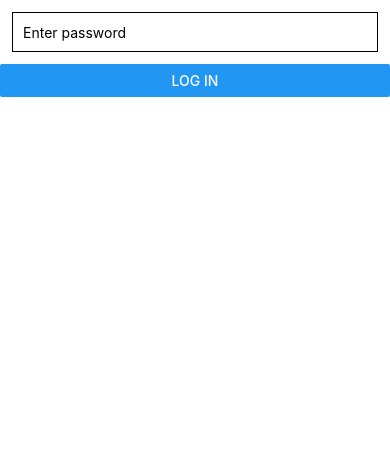
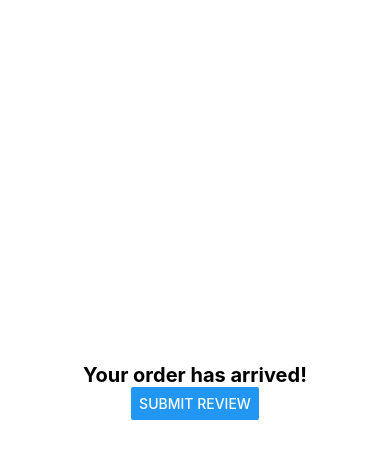
Before and after one commit to aviv7/guests_app, a React Native app: screen / in a window 390 px wide. Shown: the top 458 px of the page. Built offline with nearby package versions, Linux system fonts and the light colour scheme.

Commit message:
created review page with rating

```diff
--- a/App.tsx
+++ b/App.tsx
@@ -9,6 +9,7 @@
  */
 
 import React from 'react';
+import { ReviewPage } from './src/View/Review';
 // import {
 //   Alert,
 //   Button,
@@ -19,11 +20,12 @@ import ConnectController from './src/ViewController/ConnectController';
 const App = () => {
 
   return (
-    <ConnectController/>
+  //  <ConnectController/>
     // <SafeAreaView>
     //   <Button title="press"
     //   onPress={()=> {Alert.alert("works"); console.log("log")}}/>
     // </SafeAreaView>
+    <ReviewPage/>
   );
 };
 
--- a/package.json
+++ b/package.json
@@ -16,6 +16,8 @@
     "react": "17.0.2",
     "react-native": "0.68.1",
     "react-native-geolocation-service": "^5.3.0-beta.4",
+    "react-native-modal": "^13.0.1",
+    "react-native-ratings": "^8.1.0",
     "socket.io-client": "^4.5.0"
   },
   "devDependencies": {
--- /dev/null
+++ b/src/Components/Modal.tsx
@@ -0,0 +1,78 @@
+import React from "react";
+import { StyleSheet, View, Text, Button } from "react-native";
+import RNModal from "react-native-modal";
+type ModalProps = {
+  isVisible: boolean;
+  children: React.ReactNode;
+  [x: string]: any;
+};
+export const Modal = ({
+  isVisible = false,
+  children,
+  ...props
+}: ModalProps) => {
+  return (
+    <RNModal
+      isVisible={isVisible}
+      animationInTiming={1000}
+      animationOutTiming={1000}
+      backdropTransitionInTiming={800}
+      backdropTransitionOutTiming={800}
+      {...props}>
+      {children}
+    </RNModal>
+  );
+};
+
+const ModalContainer = ({ children }: { children: React.ReactNode }) => (
+  <View style={styles.container}>{children}</View>
+);
+
+const ModalHeader = ({ title }: { title: string }) => (
+  <View style={styles.header}>
+    <Text style={styles.text}>{title}</Text>
+  </View>
+);
+
+const ModalBody = ({ children }: { children?: React.ReactNode }) => (
+  <View style={styles.body}>{children}</View>
+);
+
+const ModalFooter = ({ children }: { children?: React.ReactNode }) => (
+  <View style={styles.footer}>{children}</View>
+);
+
+const styles = StyleSheet.create({
+  container: {
+    backgroundColor: "#ffffff",
+    borderRadius: 25,
+    borderWidth: 1,
+    borderColor: "#000",
+    borderStyle: "solid",
+  },
+  header: {
+    alignItems: "center",
+    justifyContent: "center",
+  },
+  text: {
+    paddingTop: 10,
+    textAlign: "center",
+    fontSize: 24,
+  },
+  body: {
+    justifyContent: "center",
+    paddingHorizontal: 15,
+    minHeight: 100,
+  },
+  footer: {
+    justifyContent: "center",
+    alignItems: "center",
+    padding: 10,
+    flexDirection: "row",
+  },
+});
+
+Modal.Header = ModalHeader;
+Modal.Container = ModalContainer;
+Modal.Body = ModalBody;
+Modal.Footer = ModalFooter;
--- /dev/null
+++ b/src/View/Review.tsx
@@ -0,0 +1,95 @@
+import React, { useState } from "react";
+import { Alert, Button, StyleSheet, Text, TextInput, View } from "react-native";
+import { Rating } from "react-native-ratings";
+import TapRating from "react-native-ratings/dist/TapRating";
+import { Modal } from "../Components/Modal";
+
+type ReviewPageProps = {
+}
+
+
+
+export const ReviewPage = (props: ReviewPageProps) => {
+
+  function ratingCompleted(rating: number) {
+    setRatingValue(rating);
+  }
+  function submitReview(){
+    console.log("Rating is: " + ratingValue)
+    console.log("Feedback: " + openFeedback)
+  }
+	const [visible, setVisible] = useState(false);
+  const [ratingValue, setRatingValue] = useState(1);
+  const [openFeedback, setOpenFeedback] = useState('')
+	return (
+		<View style={styles.container}>
+      <Text style={styles.title}>Your order has arrived!</Text>
+      <Button title="Submit Review" onPress={ () => setVisible(true)} />
+      <View style={styles.separator} />
+      <Modal isVisible={visible}>
+        <Modal.Container>
+          <View style={styles.modal}>
+            <Modal.Header title="Rate our service :)" />
+            <Modal.Body>
+            <TapRating
+                count={5}
+                reviews = {["1","2","3","4","5"]}
+                showRating={true}
+                size={40}
+                onFinishRating={ratingCompleted}
+              />
+              <TextInput
+                style={styles.input}
+                placeholder="Additional thoughts?.."
+                onChangeText={feedback => setOpenFeedback(feedback)}
+              />
+            </Modal.Body>
+            <Modal.Footer>
+              <View style={styles.button}>
+                <Button title="סיים" onPress={ () => {submitReview(); setVisible(false)}} />
+              </View>
+            </Modal.Footer>
+          </View>
+        </Modal.Container>
+      </Modal>
+    </View>
+	);
+};
+
+const styles = StyleSheet.create({
+    container: {
+      flex: 1,
+      alignItems: "center",
+      justifyContent: "center",
+    },
+    title: {
+      fontSize: 20,
+      fontWeight: "bold",
+    },
+    text: {
+      fontSize: 16,
+      fontWeight: "400",
+      textAlign: "center",
+    },
+    separator: {
+      marginVertical: 30,
+      height: 1,
+      width: "80%",
+    },
+    input: {
+      paddingTop: 10,
+      borderColor: "grey",
+      borderBottomWidth: 2,
+    },
+    button: {
+      flexDirection: "row",
+      flex: 1,
+      justifyContent: "center",
+    },
+    modal: {
+      width: "100%",
+      height: "90%",
+      alignItems: "center",
+      justifyContent: "center",
+    },
+  });
--- a/src/ViewController/MainPageViewController.tsx
+++ b/src/ViewController/MainPageViewController.tsx
@@ -19,16 +19,17 @@ export const MainPageViewController = observer(() => {
 		//  });
 		// }
 
-		// if (Platform.OS === 'android') {
-		// 	await PermissionsAndroid.request(
-		// 		PermissionsAndroid.PERMISSIONS.ACCESS_FINE_LOCATION
-		// 	);
-		// }
+		if (Platform.OS === 'android') {
+			await PermissionsAndroid.request(
+				PermissionsAndroid.PERMISSIONS.ACCESS_FINE_LOCATION
+			);
+		}
 
-		return PermissionsAndroid.request(
-			PermissionsAndroid.PERMISSIONS.ACCESS_FINE_LOCATION
-		);
+		// return await PermissionsAndroid.request(
+		// 	PermissionsAndroid.PERMISSIONS.ACCESS_FINE_LOCATION
+		// );
 	}
+	// @TODO: Fix location permission request
 	//future signature - SendOrderToServer(items: Map<string, Number>)
 	async function SendOrderToServer() {
 		let itemID1 = itemViewModel.getItems()[0].id;
@@ -36,8 +37,8 @@ export const MainPageViewController = observer(() => {
 		let items = {[itemID1]: 2};
 
 		requestPermissions()
-			.then(response => {
-				if (response === PermissionsAndroid.RESULTS.GRANTED) {
+			.then(_ => {
+			//	if (response === PermissionsAndroid.RESULTS.GRANTED) {
 					orderViewModel
 						.createOrder(items)
 						.then(createdOrder => {
@@ -53,11 +54,8 @@ export const MainPageViewController = observer(() => {
 									err.response.data
 							)
 						);
-				} else {
-					Alert.alert('Please Approve using location');
-				}
 			})
-			.catch(err => Alert.alert(err));
+			.catch(_ => Alert.alert('Please Approve using location'));
 	}
 
 	function startWaitingForOrder() {
```
Also changed, not shown: src/Components/ImageView.tsx (added, +18 -0 lines), 1 other file (tests, documents, lock files or other folders).
